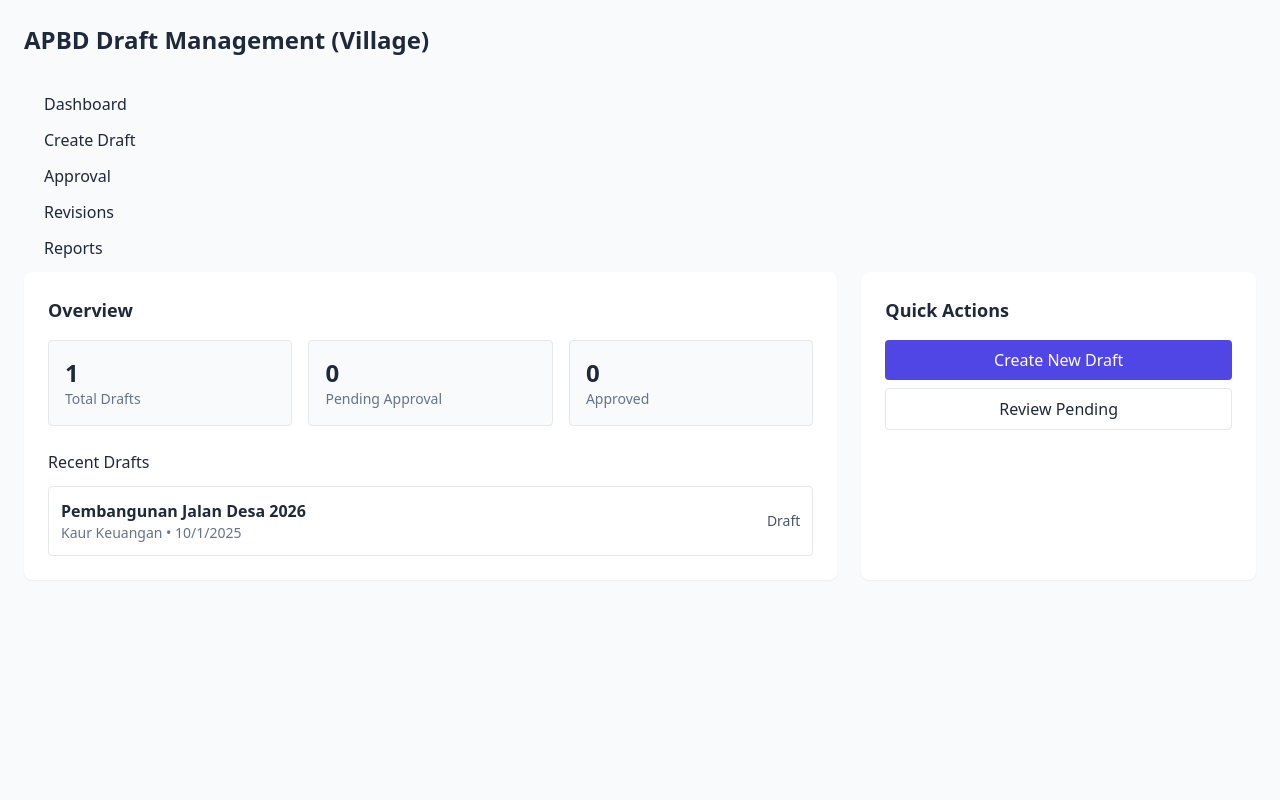
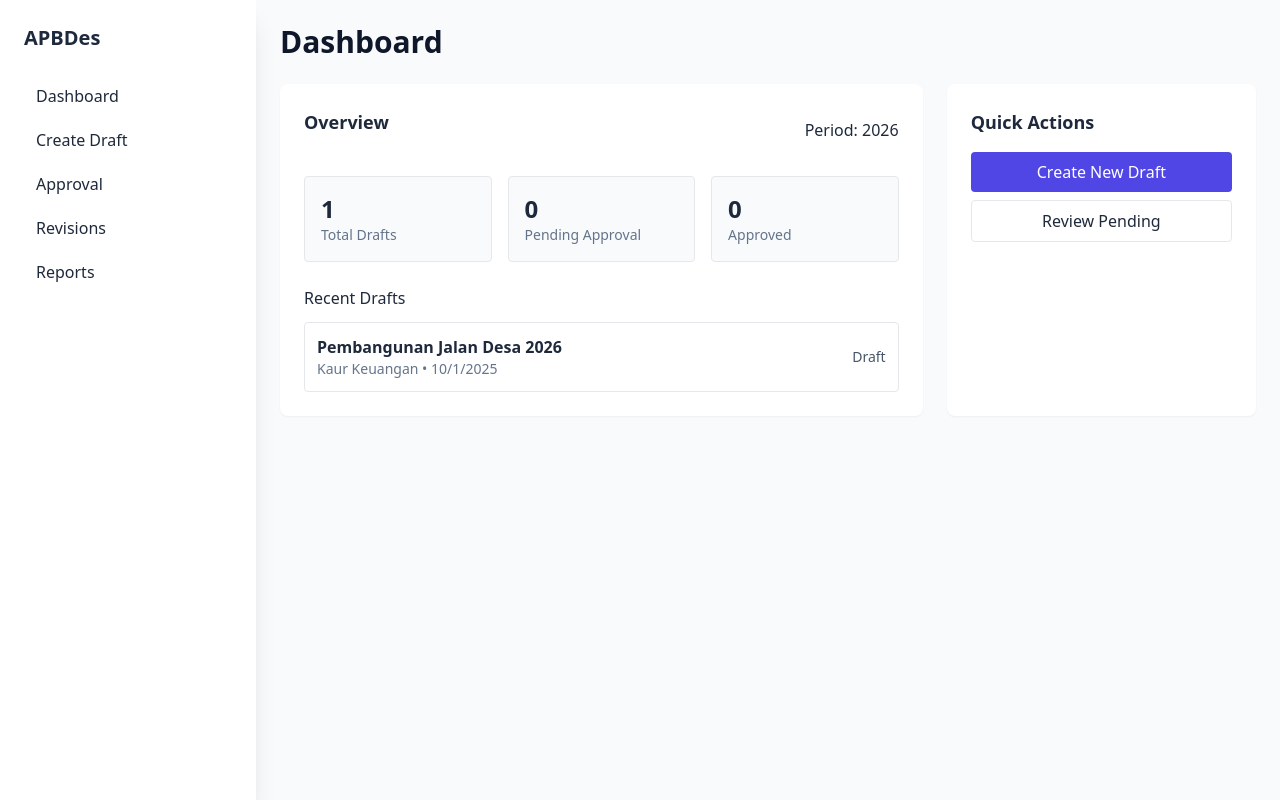
Before and after one commit to stxrlyt/apbd, a React (Vite) app: page / in a window 1280 px wide. Built offline with nearby package versions, Linux system fonts and the light colour scheme.

Commit message:
ga tau ini kayaknya udah bagus deh

```diff
--- a/src/App.jsx
+++ b/src/App.jsx
@@ -36,18 +36,18 @@ const initialDrafts = [
 function AppShell({ children }) {
   return (
     <div className="min-h-screen bg-slate-50 text-slate-800">
-      <div className="max-w-7xl mx-auto p-6">
-        <header className="flex items-center justify-between mb-6">
-          <h1 className="text-2xl font-bold">APBD Draft Management (Village)</h1>
-        </header>
-        <aside className="flex min-w-[240px] flex-col gap-1 p-2 font-sans text-base font-normal text-blue-gray-700">
-            <Link to="/" className="px-3 py-1 rounded hover:bg-slate-100">Dashboard</Link>
-            <Link to="/create" className="px-3 py-1 rounded hover:bg-slate-100">Create Draft</Link>
-            <Link to="/approval" className="px-3 py-1 rounded hover:bg-slate-100">Approval</Link>
-            <Link to="/revisions" className="px-3 py-1 rounded hover:bg-slate-100">Revisions</Link>
-            <Link to="/reports" className="px-3 py-1 rounded hover:bg-slate-100">Reports</Link>
+      <div className="flex">
+        <aside className="w-64 bg-white p-6 shadow-xl sticky top-0 h-screen">
+          <h1 className="text-xl font-bold mb-6">APBDes</h1>
+          <nav className="flex flex-col gap-1 font-sans text-base font-normal text-blue-gray-700">
+            <Link to="/" className="px-3 py-2 rounded hover:bg-slate-100">Dashboard</Link>
+            <Link to="/create" className="px-3 py-2 rounded hover:bg-slate-100">Create Draft</Link>
+            <Link to="/approval" className="px-3 py-2 rounded hover:bg-slate-100">Approval</Link>
+            <Link to="/revisions" className="px-3 py-2 rounded hover:bg-slate-100">Revisions</Link>
+            <Link to="/reports" className="px-3 py-2 rounded hover:bg-slate-100">Reports</Link>
+          </nav>
         </aside>
-        <main>{children}</main>
+        <main className="flex-grow p-6">{children}</main>
       </div>
     </div>
   );
@@ -61,9 +61,14 @@ function Dashboard({ drafts }) {
   const approved = drafts.filter(d => d.status === "Approved").length;
 
   return (
+    <div className="space-y-6">
+      <h1 className="text-3xl font-bold text-slate-900">Dashboard</h1>
       <div className="grid grid-cols-1 lg:grid-cols-3 gap-6">
         <section className="col-span-2 bg-white p-6 rounded-lg shadow-sm">
+          <div className="flex justify-between items-center mb-6">
             <h2 className="text-lg font-semibold mb-4">Overview</h2>
+            <p>Period: 2026</p>
+          </div>
           <div className="grid grid-cols-3 gap-4">
             <StatCard label="Total Drafts" value={totalDrafts} />
             <StatCard label="Pending Approval" value={pending} />
@@ -91,6 +96,7 @@ function Dashboard({ drafts }) {
             <Link to="/approval" className="block w-full text-center px-4 py-2 border rounded">Review Pending</Link>
           </div>
         </aside>
+      </div>
     </div>
   );
 }
```
Lines whose indentation alone changed are shown as unchanged.
